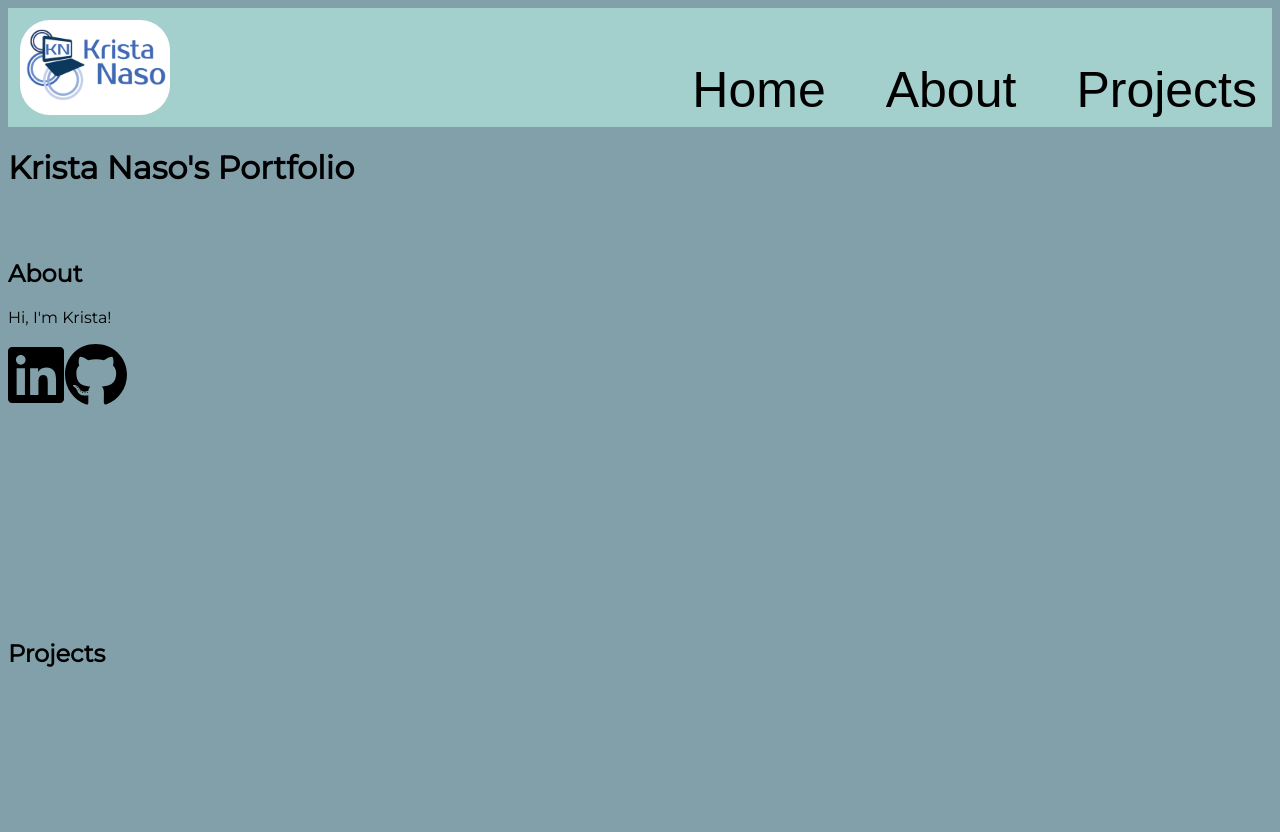
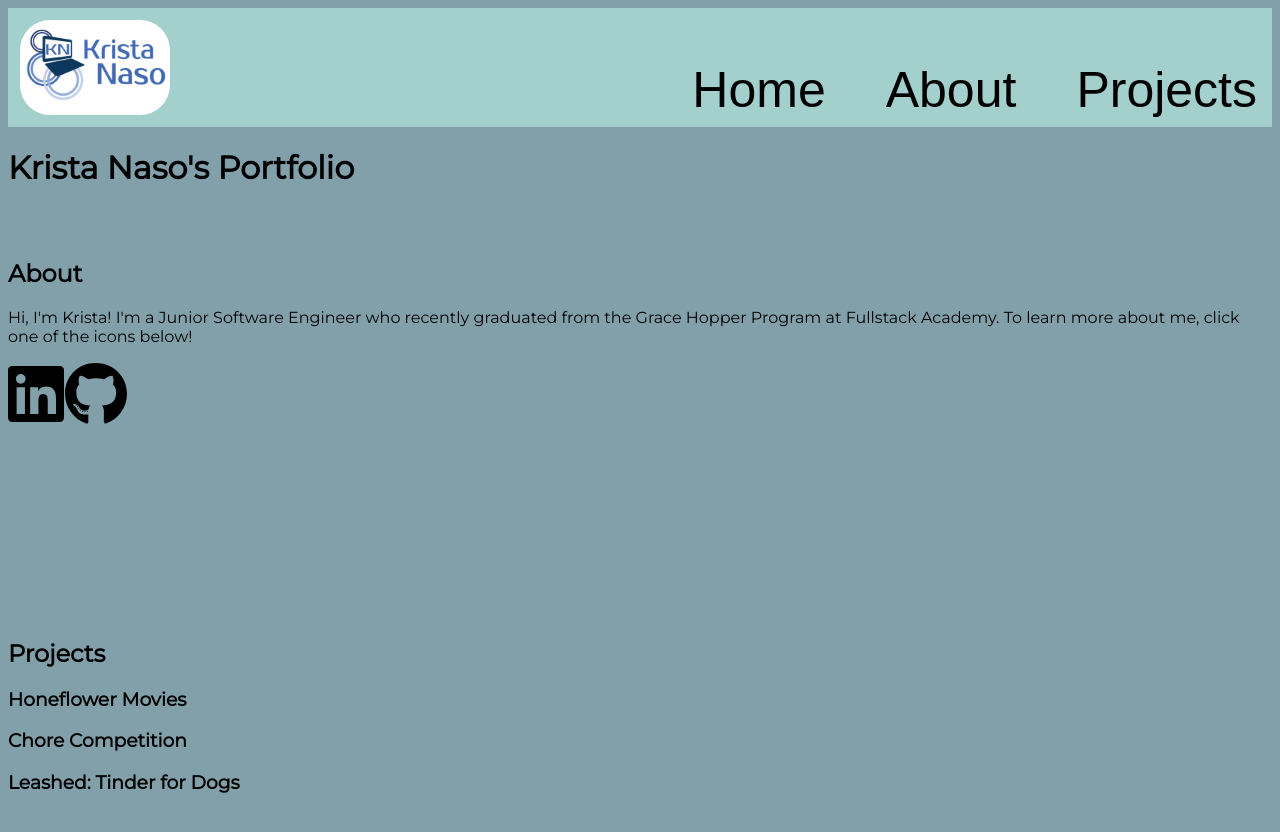
Before and after one commit to knaso17/portfolio, a Gatsby site: page / in a window 1280 px wide. Built offline with nearby package versions, Linux system fonts and the light colour scheme; Gatsby itself is replaced by a stand-in of ours; a web font is replaced by a local one.

Commit message:
added content

```diff
--- a/src/pages/index.js
+++ b/src/pages/index.js
@@ -42,7 +42,7 @@ export default function IndexPage () {
         <h1>Krista Naso's Portfolio</h1>
         <div className={style.container} id="about">
           <h2>About</h2>
-          <p>Hi, I'm Krista!</p>
+          <p>Hi, I'm Krista! I'm a Junior Software Engineer who recently graduated from the Grace Hopper Program at Fullstack Academy. To learn more about me, click one of the icons below!</p>
           <a href="https://www.linkedin.com/in/krista-naso/"
              className="iconLink">
               <FontAwesomeIcon icon={faLinkedin} size={"4x"}/>
@@ -54,6 +54,9 @@ export default function IndexPage () {
         </div>
         <div className={style.container} id="projects">
           <h2>Projects</h2>
+          <h3>Honeflower Movies</h3>
+          <h3>Chore Competition</h3>
+          <h3>Leashed: Tinder for Dogs</h3>
         </div>
       </main>
     </React.Fragment>
```
